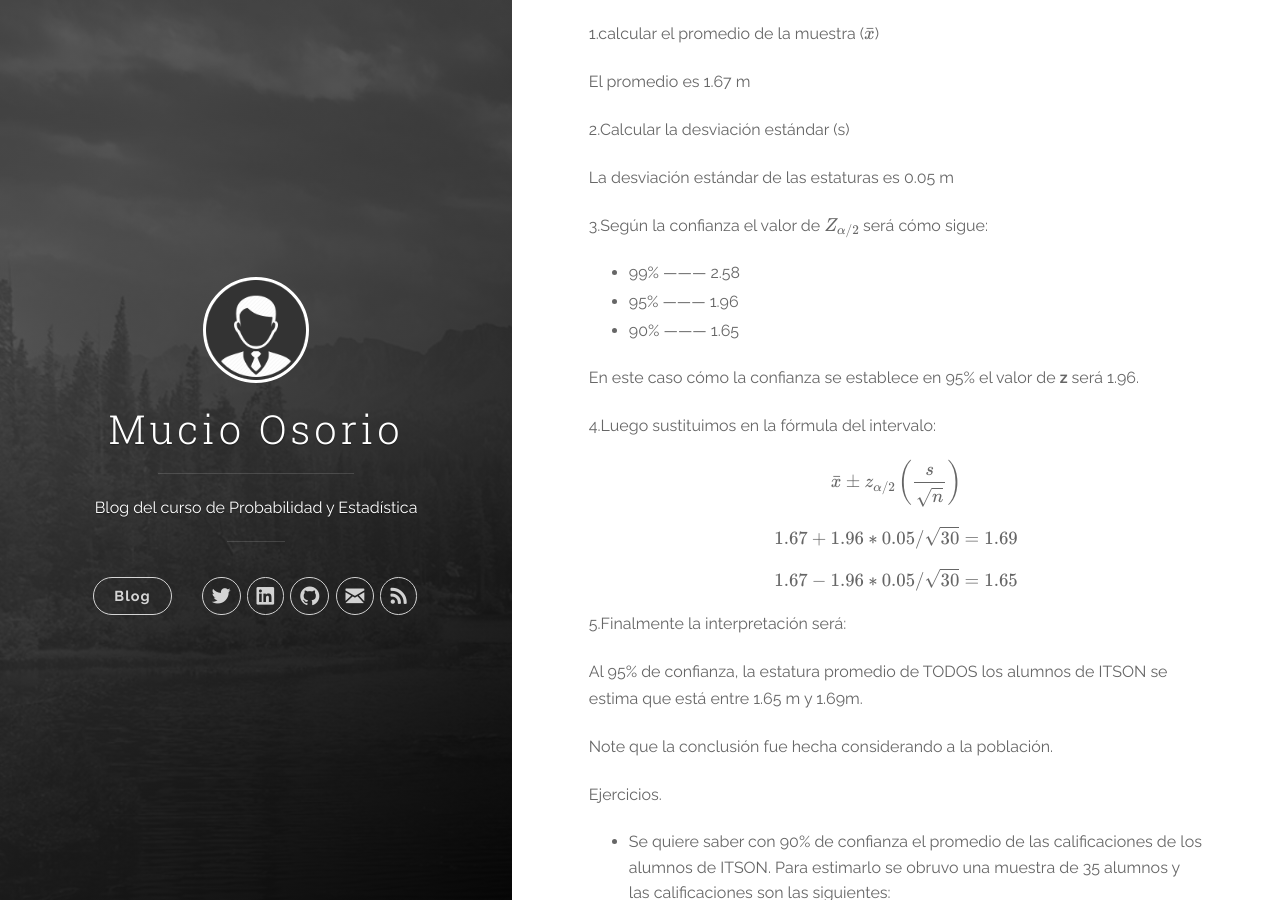
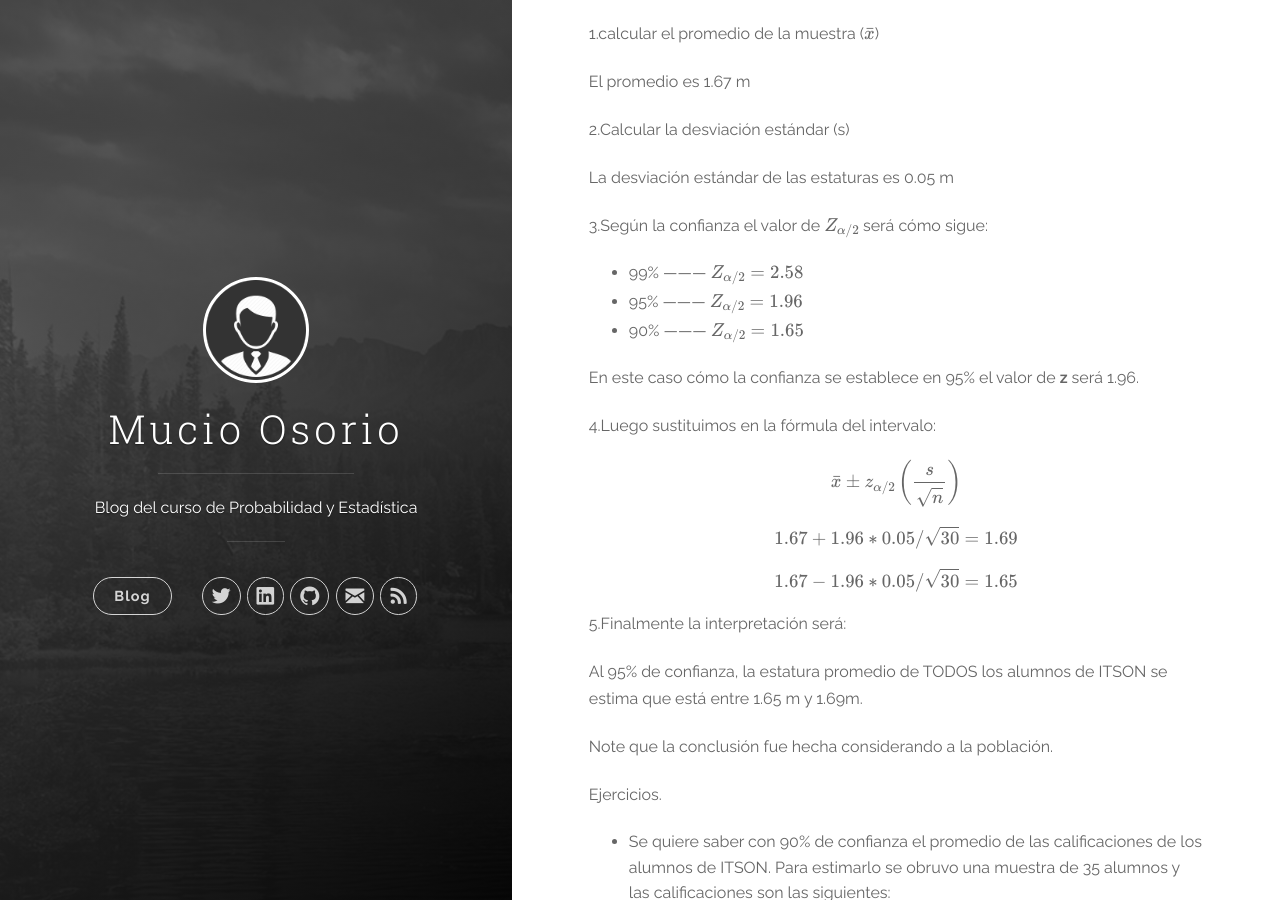
Before and after one commit to mucioosorio/probabilidad, a Jekyll site: the page built from _posts/2020-04-21-intervalo-de-confianza.md, in a window 1280 px wide and 900 px high, scrolled down 1987 px. Built offline with Jekyll 4.4.1, drawn with Linux system fonts in a browser that asks for light colours; nearby versions of some CDN libraries; formulas are drawn with MathJax 3.

Commit message:
Update 2020-04-21-intervalo-de-confianza.md

```diff
--- a/_posts/2020-04-21-intervalo-de-confianza.md
+++ b/_posts/2020-04-21-intervalo-de-confianza.md
@@ -43,9 +43,9 @@ La desviación estándar de las estaturas es 0.05 m
 
 3.Según la confianza el valor de $$Z_{\alpha /2}$$ será cómo sigue:
 
-* 99% --------- 2.58
-* 95% --------- 1.96
-* 90% --------- 1.65
+* 99% --------- $$Z_{\alpha /2}=2.58$$
+* 95% --------- $$Z_{\alpha /2}=1.96$$
+* 90% --------- $$Z_{\alpha /2}=1.65$$
 
 En este caso cómo la confianza se establece en 95% el valor de **z** será 1.96.
 
```
